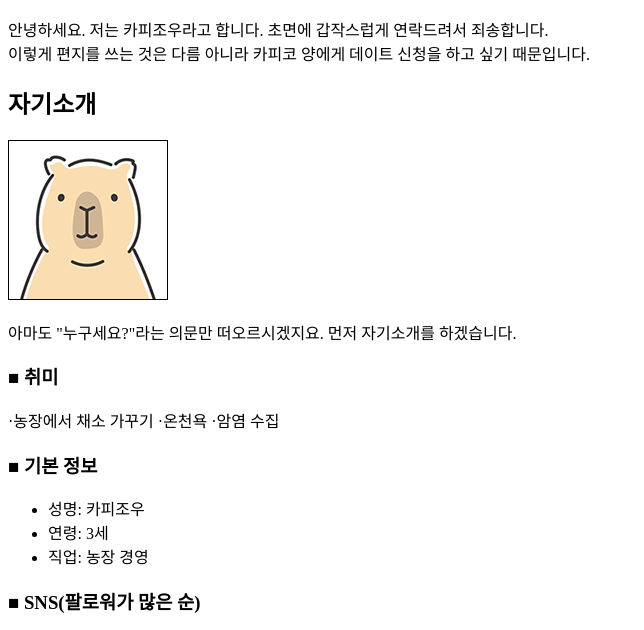
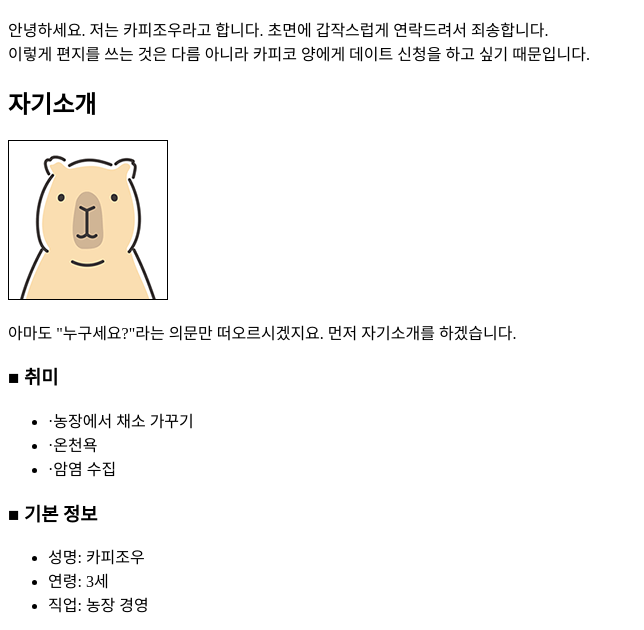
Before and after one commit to JYSKIMit/testsite2, a plain HTML site: page index.html in a window 1280 px wide. Shown: the part 127-757 px from the top of the page, without its empty margins (0-644 px from the left). Drawn offline with Linux system fonts and the light colour scheme.

Commit message:
Update index.html

```diff
--- a/index.html
+++ b/index.html
@@ -15,9 +15,12 @@
             </p>
 
         <h3>■ 취미</h3>
-·농장에서 채소 가꾸기
-·온천욕
-·암염 수집
+            <ul>
+                <li>·농장에서 채소 가꾸기</li>
+                <li>·온천욕</li>
+                <li>·암염 수집</li>
+            </ul>
+
         <h3>■ 기본 정보 </h3>
             <ul>
                 <li>성명: 카피조우</li>
```
